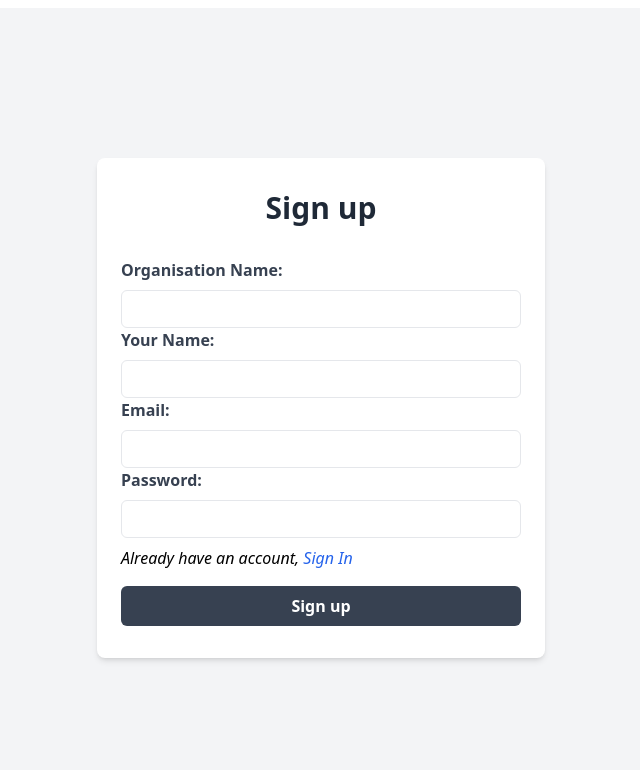
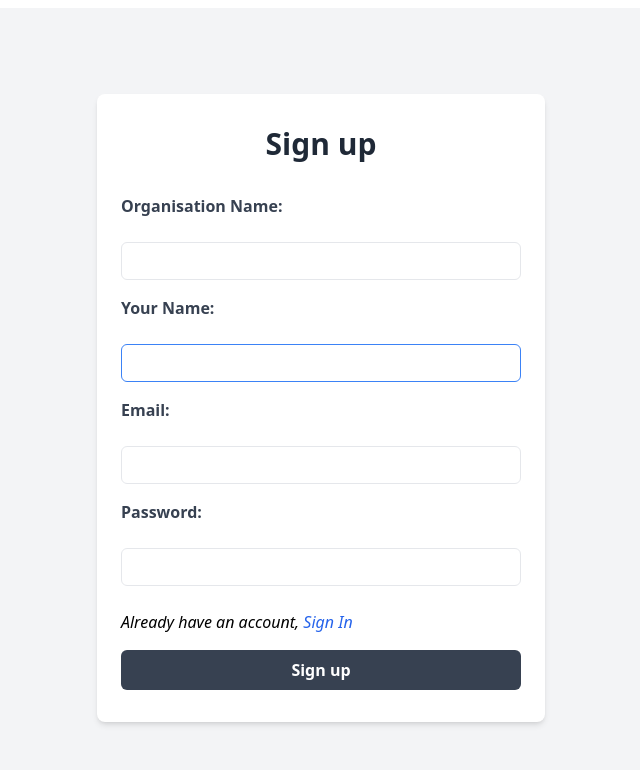
Before and after one commit to kshitijv256/react-typescript, a React (Vite) app in the folder smarter-tasks/: page /signup in a window 1280 px wide. Shown: the top 770 px of the page, without its empty margins (319-959 px from the left). Built offline with nearby package versions, Linux system fonts and the light colour scheme.

Commit message:
changed all forms to react-form

```diff
--- a/smarter-tasks/src/pages/members/DeleteMember.tsx
+++ b/smarter-tasks/src/pages/members/DeleteMember.tsx
@@ -32,9 +32,9 @@ const DeleteMember = (props: { id: number }) => {
       <button
         type="button"
         onClick={openModal}
-        className="rounded-md bg-blue-600 px-4 py-2 text-sm font-medium text-white hover:bg-opacity-95 focus:outline-none focus-visible:ring-2 focus-visible:ring-white focus-visible:ring-opacity-75"
+        className="rounded-md bg-red-500/80 px-4 py-2 text-sm font-medium text-white hover:bg-opacity-95 focus:outline-none focus-visible:ring-2 focus-visible:ring-white focus-visible:ring-opacity-75"
       >
-        X
+        Delete
       </button>
       <Transition appear show={isOpen} as={Fragment}>
         <Dialog as="div" className="relative z-10" onClose={closeModal}>
--- a/smarter-tasks/src/pages/members/MemberListItems.tsx
+++ b/smarter-tasks/src/pages/members/MemberListItems.tsx
@@ -32,7 +32,7 @@ export default function MemberListItems() {
           key={member.id}
           className="block p-6 bg-white border border-gray-200 rounded-lg shadow hover:bg-gray-100 dark:bg-gray-800 dark:border-gray-700 dark:hover:bg-gray-700"
         >
-          <div className="flex justify-between">
+          <div className="flex flex-col justify-between">
             <div>
               <h5 className="mb-2 text-lg font-medium text-gray-900 dark:text-white">
                 {member.name}
--- a/smarter-tasks/src/pages/projects/NewProject.tsx
+++ b/smarter-tasks/src/pages/projects/NewProject.tsx
@@ -22,6 +22,7 @@ const NewProject = () => {
     handleSubmit,
     formState: { errors },
   } = useForm<Inputs>();
+
   const closeModal = () => {
     setIsOpen(false);
   };
--- a/smarter-tasks/src/pages/signin/SigninForm.tsx
+++ b/smarter-tasks/src/pages/signin/SigninForm.tsx
@@ -2,15 +2,25 @@ import React, { useState } from "react";
 
 import { API_ENDPOINT } from "../../config/constants";
 import { Link, useNavigate } from "react-router-dom";
+import { useForm, SubmitHandler } from "react-hook-form";
+
+type Inputs = {
+  email: string;
+  password: string;
+};
 
 const SigninForm: React.FC = () => {
-  const [email, setEmail] = useState("");
-  const [password, setPassword] = useState("");
   const navigate = useNavigate();
+  const [error, setError] = useState<string>("");
+  const {
+    register,
+    handleSubmit,
+    formState: { errors },
+  } = useForm<Inputs>();
 
   // Dialogue 2: Then we will define the handle submit function
-  const handleSubmit = async (event: React.FormEvent<HTMLFormElement>) => {
-    event.preventDefault();
+  const onSubmit: SubmitHandler<Inputs> = async (data) => {
+    const { email, password } = data;
     try {
       const response = await fetch(`${API_ENDPOINT}/users/sign_in`, {
         method: "POST",
@@ -22,8 +32,6 @@ const SigninForm: React.FC = () => {
         throw new Error("Sign-in failed");
       }
 
-      console.log("Sign-in successful");
-
       // extract the response body as JSON data
       const data = await response.json();
 
@@ -31,22 +39,26 @@ const SigninForm: React.FC = () => {
       localStorage.setItem("authToken", data.token);
       localStorage.setItem("userData", JSON.stringify(data.user));
       navigate("/account");
-    } catch (error) {
-      console.error("Sign-in failed:", error);
+    } catch (error: any) {
+      setError(error.message);
     }
   };
   return (
-    <form onSubmit={handleSubmit}>
+    <form onSubmit={handleSubmit(onSubmit)}>
+      {error && <span className="text-red-600">{error}</span>}
       <div>
         <label className="block text-gray-700 font-semibold mb-2">Email:</label>
         <input
           type="email"
-          name="email"
           id="email"
-          value={email}
-          onChange={(e) => setEmail(e.target.value)}
-          className="w-full border rounded-md py-2 px-3 text-gray-700 leading-tight focus:outline-none focus:border-blue-500 focus:shadow-outline-blue"
+          placeholder="Enter email..."
+          autoFocus
+          {...register("email", { required: true })}
+          className={`w-full border rounded-md py-2 px-3 my-4 text-gray-700 leading-tight focus:outline-none focus:border-blue-500 focus:shadow-outline-blue ${
+            errors.email ? "border-red-500" : ""
+          }`}
         />
+        {errors.email && <span>Email is required</span>}
       </div>
       <div>
         <label className="block text-gray-700 font-semibold mb-2">
@@ -54,12 +66,14 @@ const SigninForm: React.FC = () => {
         </label>
         <input
           type="password"
-          name="password"
           id="password"
-          value={password}
-          onChange={(e) => setPassword(e.target.value)}
-          className="w-full border rounded-md py-2 px-3 text-gray-700 leading-tight focus:outline-none focus:border-blue-500 focus:shadow-outline-blue"
+          placeholder="Enter password..."
+          {...register("password", { required: true })}
+          className={`w-full border rounded-md py-2 px-3 my-4 text-gray-700 leading-tight focus:outline-none focus:border-blue-500 focus:shadow-outline-blue ${
+            errors.password ? "border-red-500" : ""
+          }`}
         />
+        {errors.password && <span>This field is required</span>}
       </div>
       <p className="italic mt-2">
         New here,{" "}
--- a/smarter-tasks/src/pages/signup/SignupForm.tsx
+++ b/smarter-tasks/src/pages/signup/SignupForm.tsx
@@ -1,17 +1,26 @@
 import React, { useState } from "react";
 import { API_ENDPOINT } from "../../config/constants";
 import { Link, useNavigate } from "react-router-dom";
+import { useForm, SubmitHandler } from "react-hook-form";
+
+type Inputs = {
+  organisationName: string;
+  userName: string;
+  userEmail: string;
+  userPassword: string;
+};
 
 const SignupForm: React.FC = () => {
-  const [organisationName, setOrganisationName] = useState("");
-  const [userName, setUserName] = useState("");
-  const [userEmail, setUserEmail] = useState("");
-  const [userPassword, setUserPassword] = useState("");
   const navigate = useNavigate();
+  const [error, setError] = useState<string>("");
+  const {
+    register,
+    handleSubmit,
+    formState: { errors },
+  } = useForm<Inputs>();
 
-  const handleSubmit = async (event: React.FormEvent<HTMLFormElement>) => {
-    event.preventDefault();
-
+  const onSubmit: SubmitHandler<Inputs> = async (data) => {
+    const { organisationName, userName, userEmail, userPassword } = data;
     try {
       const response = await fetch(`${API_ENDPOINT}/organisations`, {
         method: "POST",
@@ -34,25 +43,27 @@ const SignupForm: React.FC = () => {
       localStorage.setItem("userData", JSON.stringify(data.user));
       navigate("/account");
       // Dialogue: After successful signup we have to redirect the user to the secured page. We will do that later.
-    } catch (error) {
-      console.error("Sign-up failed:", error);
+    } catch (error: any) {
+      setError(error.message);
     }
   };
 
   return (
-    <form onSubmit={handleSubmit}>
+    <form onSubmit={handleSubmit(onSubmit)}>
+      {error && <span className="text-red-600">{error}</span>}
       <div>
         <label className="block text-gray-700 font-semibold mb-2">
           Organisation Name:
         </label>
         <input
           type="text"
-          name="organisationName"
           id="organisationName"
-          value={organisationName}
-          onChange={(e) => setOrganisationName(e.target.value)}
-          className="w-full border rounded-md py-2 px-3 text-gray-700 leading-tight focus:outline-none focus:border-blue-500 focus:shadow-outline-blue"
+          {...register("organisationName", { required: true })}
+          className={`w-full border rounded-md py-2 px-3 my-4 text-gray-700 leading-tight focus:outline-none focus:border-blue-500 focus:shadow-outline-blue ${
+            errors.organisationName ? "border-red-500" : ""
+          }`}
         />
+        {errors.organisationName && <span>Email is required</span>}
       </div>
       <div>
         <label className="block text-gray-700 font-semibold mb-2">
@@ -60,23 +71,26 @@ const SignupForm: React.FC = () => {
         </label>
         <input
           type="text"
-          name="userName"
           id="userName"
-          value={userName}
-          onChange={(e) => setUserName(e.target.value)}
-          className="w-full border rounded-md py-2 px-3 text-gray-700 leading-tight focus:outline-none focus:border-blue-500 focus:shadow-outline-blue"
+          autoFocus
+          {...register("userName", { required: true })}
+          className={`w-full border rounded-md py-2 px-3 my-4 text-gray-700 leading-tight focus:outline-none focus:border-blue-500 focus:shadow-outline-blue ${
+            errors.userName ? "border-red-500" : ""
+          }`}
         />
+        {errors.userName && <span>Email is required</span>}
       </div>
       <div>
         <label className="block text-gray-700 font-semibold mb-2">Email:</label>
         <input
           type="email"
-          name="userEmail"
           id="userEmail"
-          value={userEmail}
-          onChange={(e) => setUserEmail(e.target.value)}
-          className="w-full border rounded-md py-2 px-3 text-gray-700 leading-tight focus:outline-none focus:border-blue-500 focus:shadow-outline-blue"
+          {...register("userEmail", { required: true })}
+          className={`w-full border rounded-md py-2 px-3 my-4 text-gray-700 leading-tight focus:outline-none focus:border-blue-500 focus:shadow-outline-blue ${
+            errors.userEmail ? "border-red-500" : ""
+          }`}
         />
+        {errors.userEmail && <span>Email is required</span>}
       </div>
       <div>
         <label className="block text-gray-700 font-semibold mb-2">
@@ -84,12 +98,13 @@ const SignupForm: React.FC = () => {
         </label>
         <input
           type="password"
-          name="userPassword"
           id="userPassword"
-          value={userPassword}
-          onChange={(e) => setUserPassword(e.target.value)}
-          className="w-full border rounded-md py-2 px-3 text-gray-700 leading-tight focus:outline-none focus:border-blue-500 focus:shadow-outline-blue"
+          {...register("userPassword", { required: true })}
+          className={`w-full border rounded-md py-2 px-3 my-4 text-gray-700 leading-tight focus:outline-none focus:border-blue-500 focus:shadow-outline-blue ${
+            errors.userPassword ? "border-red-500" : ""
+          }`}
         />
+        {errors.userPassword && <span>Password is required</span>}
       </div>
       <p className="italic mt-2">
         Already have an account,{" "}
```
